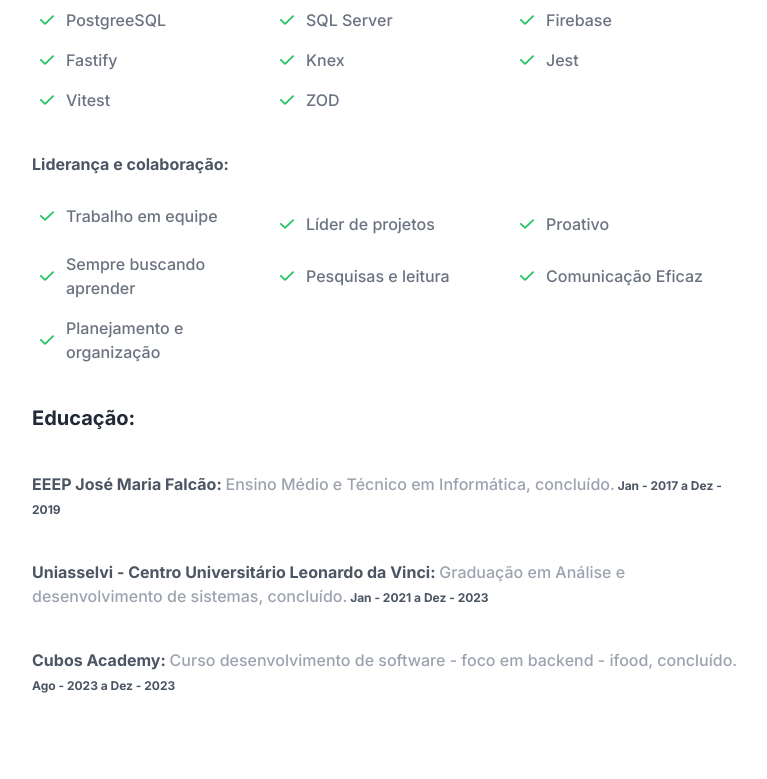
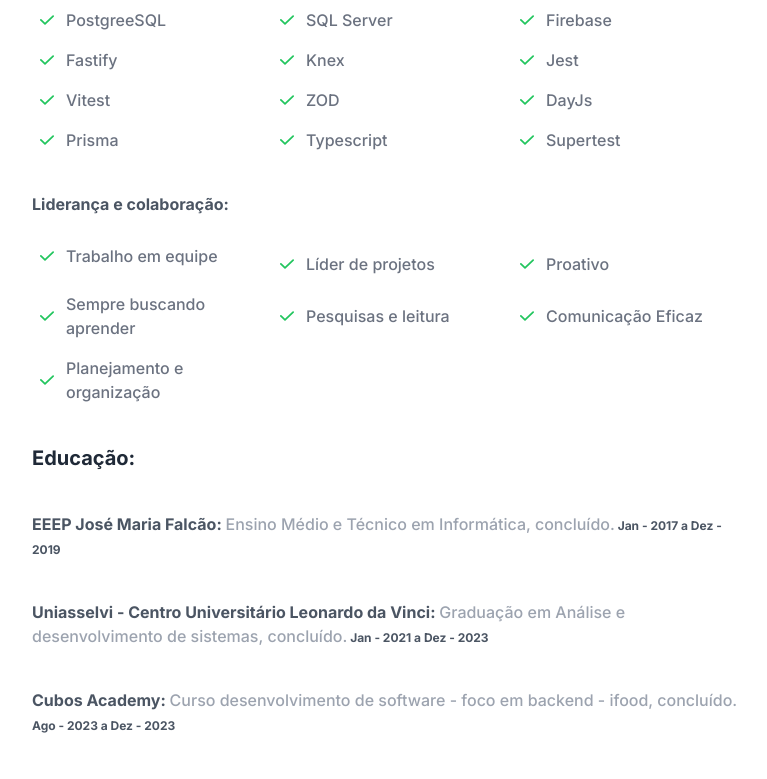
Before and after one commit to vittorRafael/portfolio, a React (Vite) app: page /sobre in a window 1280 px wide. Shown: the part 2120-2899 px from the top of the page, without its empty margins (248-1015 px from the left). Built offline with nearby package versions, Linux system fonts and the light colour scheme; no server answers.

Commit message:
add new project

```diff
--- a/src/components/pages/Sobre.jsx
+++ b/src/components/pages/Sobre.jsx
@@ -497,6 +497,78 @@
               </svg>
               <span>ZOD</span>
             </li>
+            <li className="flex items-center space-x-3">
+              <svg
+                className="flex-shrink-0 w-3.5 h-3.5 text-green-500 dark:text-green-400"
+                aria-hidden="true"
+                xmlns="http://www.w3.org/2000/svg"
+                fill="none"
+                viewBox="0 0 16 12"
+              >
+                <path
+                  stroke="currentColor"
+                  strokeLinecap="round"
+                  strokeLinejoin="round"
+                  strokeWidth="2"
+                  d="M1 5.917 5.724 10.5 15 1.5"
+                />
+              </svg>
+              <span>DayJs</span>
+            </li>
+            <li className="flex items-center space-x-3">
+              <svg
+                className="flex-shrink-0 w-3.5 h-3.5 text-green-500 dark:text-green-400"
+                aria-hidden="true"
+                xmlns="http://www.w3.org/2000/svg"
+                fill="none"
+                viewBox="0 0 16 12"
+              >
+                <path
+                  stroke="currentColor"
+                  strokeLinecap="round"
+                  strokeLinejoin="round"
+                  strokeWidth="2"
+                  d="M1 5.917 5.724 10.5 15 1.5"
+                />
+              </svg>
+              <span>Prisma</span>
+            </li>
+            <li className="flex items-center space-x-3">
+              <svg
+                className="flex-shrink-0 w-3.5 h-3.5 text-green-500 dark:text-green-400"
+                aria-hidden="true"
+                xmlns="http://www.w3.org/2000/svg"
+                fill="none"
+                viewBox="0 0 16 12"
+              >
+                <path
+                  stroke="currentColor"
+                  strokeLinecap="round"
+                  strokeLinejoin="round"
+                  strokeWidth="2"
+                  d="M1 5.917 5.724 10.5 15 1.5"
+                />
+              </svg>
+              <span>Typescript</span>
+            </li>
+            <li className="flex items-center space-x-3">
+              <svg
+                className="flex-shrink-0 w-3.5 h-3.5 text-green-500 dark:text-green-400"
+                aria-hidden="true"
+                xmlns="http://www.w3.org/2000/svg"
+                fill="none"
+                viewBox="0 0 16 12"
+              >
+                <path
+                  stroke="currentColor"
+                  strokeLinecap="round"
+                  strokeLinejoin="round"
+                  strokeWidth="2"
+                  d="M1 5.917 5.724 10.5 15 1.5"
+                />
+              </svg>
+              <span>Supertest</span>
+            </li>
           </ul>
         </p>
 
@@ -663,6 +735,14 @@
             Ago - 2023 a Dez - 2023
           </span>
         </p>
+        <p className="text-gray-400 font-medium">
+          <strong className="text-gray-600 font-bold">Rocketseat: </strong>
+          Node.js, desenvolva aplicações completas e escaláveis com Node.js e diversos Frameworks, concluído.
+          <span className="text-gray-600 text-xs font-bold">
+            {' '}
+            Jul - 2024 a Set - 2024
+          </span>
+        </p>
       </div>
     </main>
   );
--- a/src/infosProjeto.js
+++ b/src/infosProjeto.js
@@ -27,6 +27,8 @@
 import carrosselImg3 from './assets/img/carrossel/img4.png';
 import carrosselImg4 from './assets/img/carrossel/img5.png';
 import carrosselImg5 from './assets/img/carrossel/img6.png';
+import biodermisImg from './assets/img/biodermis/biodermis1.png';
+import biodermisImg1 from './assets/img/biodermis/biodermis2.png';
 
 
 
@@ -139,6 +141,35 @@
       imgs: [carrosselImg,carrosselImg1,carrosselImg2,carrosselImg3,carrosselImg4,carrosselImg5],
       link: 'https://carrosselfront.vercel.app/'
     },
+    {
+      id: 6,
+      nome: 'Biodermis App',
+      sobre: [
+        'A aplicação Biodermis é uma plataforma backend robusta focada na compra, venda e revenda de produtos. Ela se destaca ao permitir que diferentes tipos de usuários interajam de forma segura e eficiente. A estrutura principal do sistema é dividida em três papéis: Clientes: Visualizam produtos disponíveis e realizam suas compras diretamente no aplicativo. Consultores: Adquirem produtos com a autorização de administradores (admins) para revender, obtendo lucro ao vendê-los a preços mais elevados. Admins: São responsáveis por autorizar consultores e gerenciar o fluxo de produtos e pedidos na plataforma.',
+        'No backend, foram incorporadas as seguintes tecnologias para garantir o bom funcionamento e segurança da aplicação:',
+        '- Node.js: Plataforma usada para gerenciar a lógica e o desempenho do servidor.',
+        '- Express: Framework para rotas e middleware, facilitando a criação de APIs RESTful.',
+        '- PostgreSQL: Banco de dados relacional utilizado para armazenar e gerenciar dados de produtos, usuários e pedidos.',
+        '- Knex.js: Query builder usado para facilitar a interação com o banco de dados PostgreSQL.',
+        '- Bcrypt: Implementado para criptografar senhas e proteger as informações dos usuários.',
+        '- JWT (JSON Web Token): Utilizado para gerar e verificar tokens de autenticação de usuários.',
+        '- Multer: Facilita o upload e gerenciamento de arquivos (como imagens de produtos).',
+        '- Nodemailer + Nodemailer-Express-Handlebars: Ferramenta usada para enviar e-mails automáticos de confirmação de pedidos e notificações.',
+        '- MercadoPago: Integração para facilitar os pagamentos e transações financeiras, simulando uma carteira digital dentro da aplicação.',
+        '- Swagger: Ferramenta para documentação automatizada de APIs, tornando o processo de integração mais transparente e acessível.',
+        'Funcionalidades Principais:',
+        '1 - Autenticação e Validação de Dados: A aplicação implementa autenticação robusta usando JWT e bcrypt, garantindo segurança e privacidade. Validações de dados são aplicadas em todos os endpoints, com regras de negócios específicas para cada operação.',
+        '2 - Regras de Negócio e Lógica por Endpoint: A lógica da aplicação define claramente como os consultores podem adquirir produtos para revenda e como os administradores controlam essas operações.',
+        '3 - Integração de Pagamentos com MercadoPago: A aplicação permite que os usuários façam pagamentos diretamente pela plataforma, além de realizar saques e gerenciar pedidos de maneira segura e eficiente, atuando como uma carteira digital.',
+        '4 - Segurança com JWT: O app tem uma rota que é usada para autenticar e autorizar os administradores, garantindo a segurança dos dados e a autenticação segura. O JSON Web Token (JWT) é utilizado para gerar tokens de autenticação.',
+        '5 - Criptografia de Senha com Bcrypt: As senhas dos administradores são armazenadas com segurança, usando Bcrypt para criptografá-las e protegê-las contra acesso não autorizado.',
+        '6 - Envio de Imagens com Multer: A capacidade de fazer o upload de imagens é facilitada pelo Multer, que lida com o armazenamento e gerenciamento de arquivos de imagem enviados pelos administradores.',
+        '7 - Gerenciamento de Pedidos e Saques: Consultores podem gerenciar seus pedidos e saques diretamente no aplicativo, garantindo que seus lucros sejam contabilizados de forma clara e acessível.',
+        'Essa aplicação backend foi desenvolvida para oferecer um sistema seguro, eficiente e funcional, atendendo tanto às necessidades dos consultores que desejam lucrar com a revenda quanto dos administradores que gerenciam a operação.        '
+      ],
+      imgs: [biodermisImg,biodermisImg1],
+      link: 'http://85.31.61.50:3000/api-docs/'
+    },
   ]
 
 export default projetoArray
```
Also changed, not shown: src/assets/img/biodermis/biodermis1.png (added), src/assets/img/biodermis/biodermis2.png (added).
